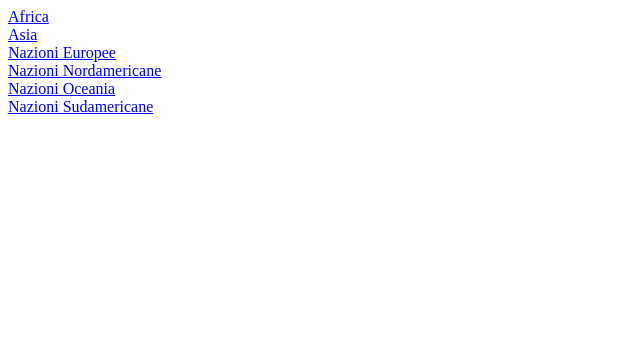
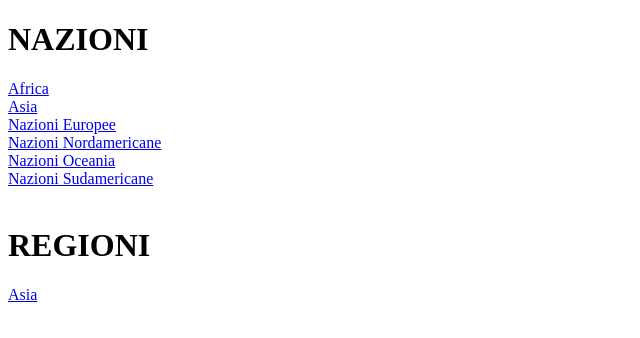
Before and after one commit to LeBandiere/lebandiere.github.io, a plain HTML site: page index.html in a window 1280 px wide. Shown: the whole page, without its empty margins (0-640 px from the left). Drawn offline with Linux system fonts and the light colour scheme.

Commit message:
Update index.html

```diff
--- a/index.html
+++ b/index.html
@@ -5,11 +5,14 @@
 	<title>Menu'</title>
 </head>
 <body>
+	<h1>NAZIONI</h1>
 	<a href="Africa (Published)\index.html">Africa</a> <br>
 	<a href="Asia (Published)\index.html">Asia</a> <br>
 	<a href="Nazioni Europee (Published)\index.html">Nazioni Europee</a> <br>
 	<a href="Nord America (Published)\index.html">Nazioni Nordamericane</a> <br>
 	<a href="Oceania (Published)\index.html">Nazioni Oceania</a> <br>
-	<a href="Sud America (Published)\index.html">Nazioni Sudamericane</a> <br>
+	<a href="Sud America (Published)\index.html">Nazioni Sudamericane</a> <br> <br>
+	<h1>REGIONI</h1>
+	<a href="Italia (Published)\index.html">Asia</a> <br>
 </body>
 </html>
```
